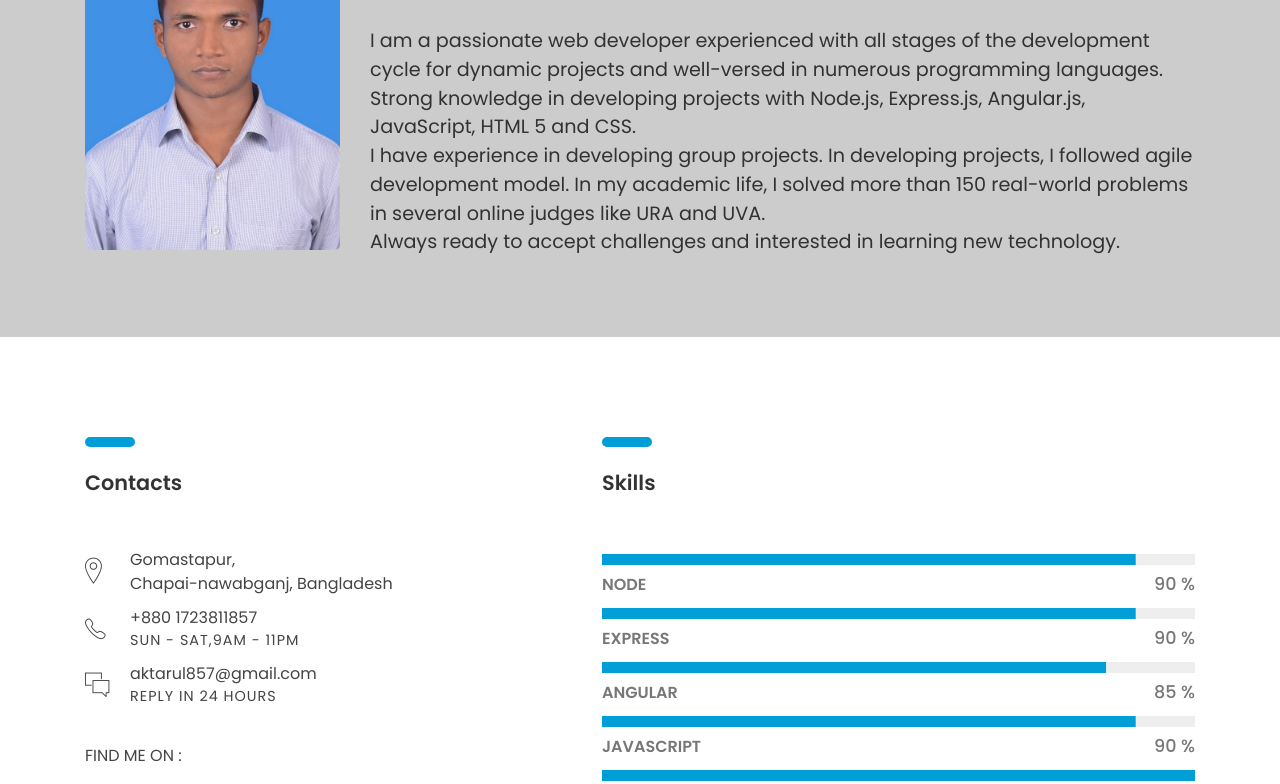
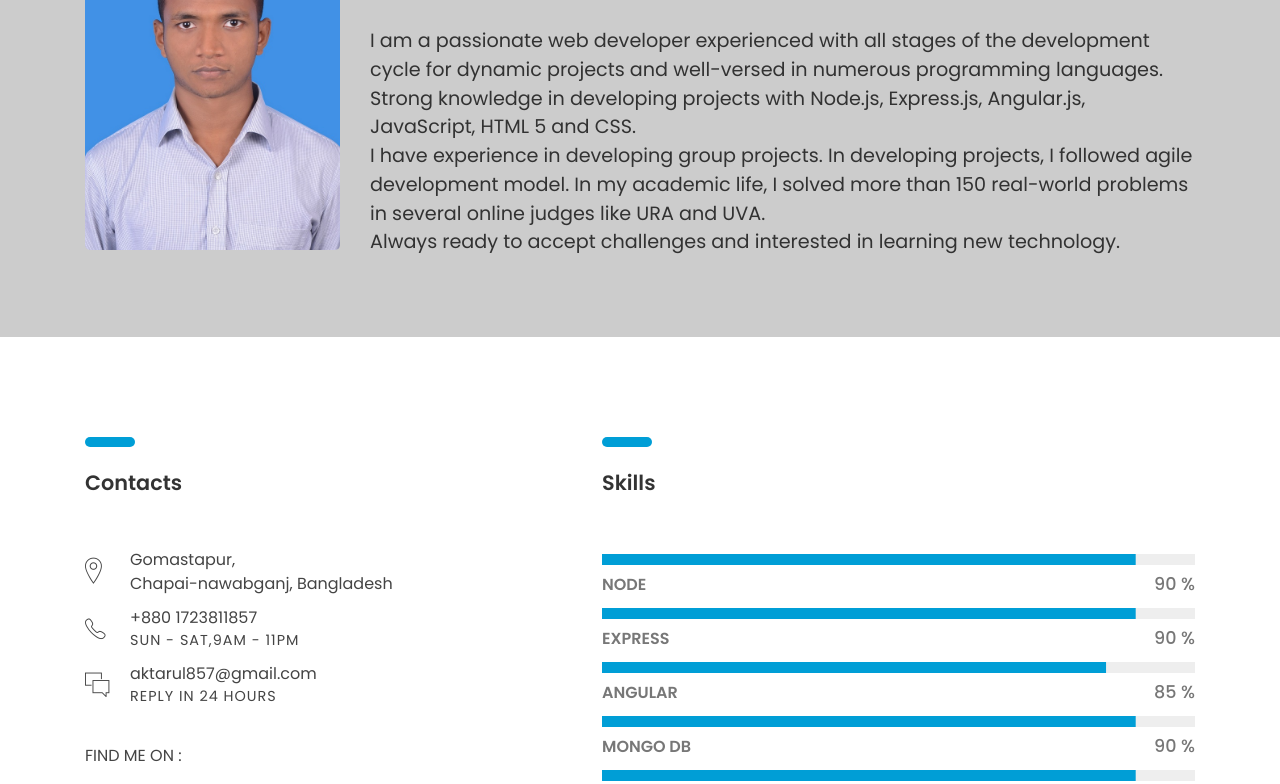
Before and after one commit to Aktarul/aktarul.github.io, a plain HTML site: page index.html in a window 1280 px wide. Shown: the part 123-907 px from the top of the page. Drawn offline with Linux system fonts and the light colour scheme; files whose address does not match are found by name.

Commit message:
skill added

```diff
--- a/index.html
+++ b/index.html
@@ -129,6 +129,9 @@
 
                 <div class="line-progress margin-b-20" data-prog-percent=".85"><div></div>
                     <p class="progress-title"><b>ANGULAR</b></p></div>
+
+                <div class="line-progress margin-b-20" data-prog-percent=".90"><div></div>
+                    <p class="progress-title"><b>MONGO DB</b></p></div>
 
                 <div class="line-progress margin-b-20" data-prog-percent=".90"><div></div>
                     <p class="progress-title"><b>JAVASCRIPT</b></p></div>
```
